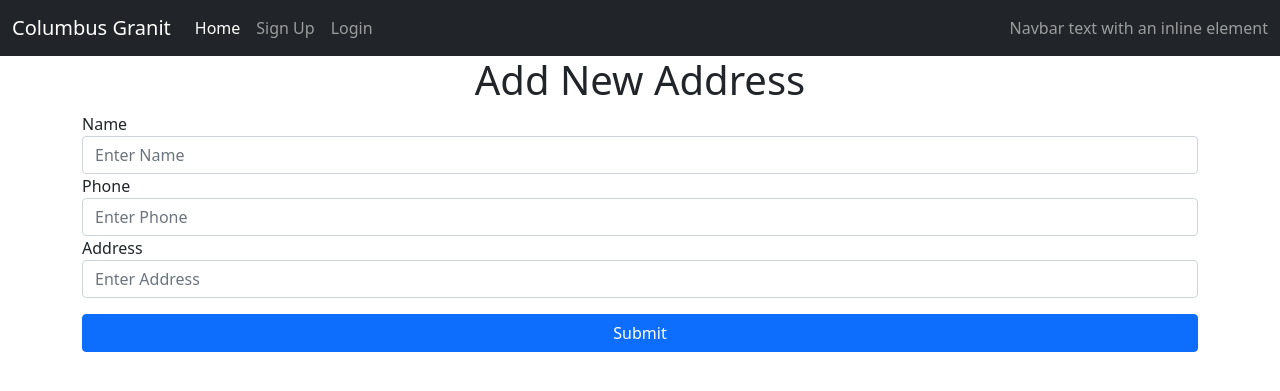
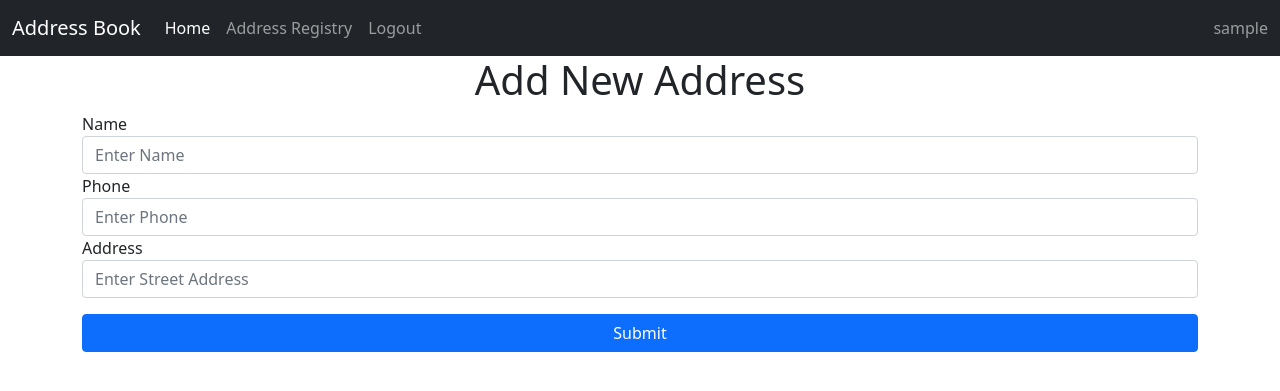
Before and after one commit to timurmalkoc/Flask-phonebook, a Flask app: page /addressregister in a window 1280 px wide. Shown: the top 391 px of the page. Run offline with Flask 2, Linux system fonts and the light colour scheme; the visitor is signed in with stand-in values (Sample User, id 1); data comes from the database, SQL or seed files in the repository; some libraries are stand-ins or nearby versions.

Commit message:
update address and login and out

```diff
--- a/app/__init__.py
+++ b/app/__init__.py
@@ -12,5 +12,8 @@ db = SQLAlchemy(app)
 migrate = Migrate(app, db)
 
 login = LoginManager(app)
+login.login_view = "login"
+login.login_message = "You must login to do changes"
+login.login_message_category = "danger"
 
 from . import models, routes
--- a/app/forms.py
+++ b/app/forms.py
@@ -18,5 +18,5 @@ class UserRegister(FlaskForm):
 
 class Login(FlaskForm):
     username = StringField('Username', validators=[InputRequired()])
-    password = StringField('Passowrd', validators=[InputRequired()])
+    password = PasswordField('Passowrd', validators=[InputRequired()])
     submit = SubmitField()
--- a/app/models.py
+++ b/app/models.py
@@ -2,7 +2,7 @@ from datetime import datetime
 from email.policy import default
 from enum import unique
 from turtle import back
-from werkzeug.security import generate_password_hash
+from werkzeug.security import generate_password_hash, check_password_hash
 from app import db, login
 from flask_login import UserMixin
 
@@ -11,19 +11,32 @@ class Address(db.Model):
         super().__init__(**kwargs)
         db.session.add(self)
         db.session.commit()
-
     id = db.Column(db.Integer, primary_key = True)
     name = db.Column(db.String(50), nullable = False)
     phone = db.Column(db.String(15), nullable = False)
-    address = db.Column(db.String(255), nullable = False, unique = True)
+    street = db.Column(db.String(255), nullable = False)
+    city = db.Column(db.String(50), nullable = False)
+    state = db.Column(db.String(20), nullable = False)
+    zipcode = db.Column(db.String(10) ,nullable = False)
+    county = db.Column(db.String(40), nullable = False)
+    address_type = db.Column(db.String(30), nullable = False)
     date_created = db.Column(db.DateTime, nullable=False, default=datetime.utcnow)
     user_id = db.Column(db.Integer, db.ForeignKey('user.id'))
 
+    def update(self, **kwargs):
+        for key, value in kwargs.items:
+            if key in {'name','phone','address'}:
+                setattr(self, key, value)
+        db.session.commit()
+
+    def delete(self):
+        db.session.delete(self)
+        db.session.commit()
 
 class User(db.Model, UserMixin):
     def __init__(self,**kwargs):
         super().__init__(**kwargs)
-        self.password = generate_password_hash(kwargs['password'])
+        self.set_password(kwargs['password'])
         db.session.add(self)
         db.session.commit()
 
@@ -34,6 +47,13 @@ class User(db.Model, UserMixin):
     date_created = db.Column(db.DateTime, nullable = False, default=datetime.utcnow)
     addressbook = db.relationship('Address', backref='user', lazy='dynamic')
 
+    def set_password(self, password):
+        self.password = generate_password_hash(password)
+        db.session.commit()
+
+    def check_password(self, password):
+        return check_password_hash(self.password, password)
+
 @login.user_loader
 def load_user(user_id):
     return User.query.get(user_id)
--- a/app/routes.py
+++ b/app/routes.py
@@ -2,6 +2,7 @@ from app import app
 from flask import render_template,url_for,redirect,flash
 from app.forms import AddressRegister, UserRegister, Login
 from app.models import Address, User
+from flask_login import login_user, logout_user, login_required, current_user
 
 @app.route('/')
 def index():
@@ -14,13 +15,14 @@ def index():
 
 
 @app.route('/addressregister', methods=["GET","POST"])
+@login_required
 def addressregister():
     form = AddressRegister()
     if form.validate_on_submit():
         name = form.name.data
         phone = form.phone.data
         address = form.address.data
-        Address(name=name, phone=phone, address=address)
+        Address(name=name, phone=phone, address=address, user_id=current_user.id)
         flash("The new address has been added","success")
         return redirect(url_for('index'))
     return render_template('addressregister.html', form=form)
@@ -42,11 +44,27 @@ def signup():
     return render_template('signup.html', form=form)
 
 
-@app.route('/login')
+@app.route('/login', methods=["GET","POST"])
 def login():
     form = Login()
     if form.validate_on_submit():
         username = form.username.data
         password = form.password.data
+        user = User.query.filter_by(username=username).first()
+        if user is not None:
+            if user.check_password(password):
+                login_user(user)
+                flash(f'{user.username} logged in successfully','success')
+                return redirect(url_for('index'))
+            else:
+                flash("Incorrect password !","danger")
+        else:
+            flash("Incorrect Username","danger")
+    return render_template('login.html', form=form)
 
-    return render_template('login.html', form=form)
+@app.route('/logout')
+@login_required
+def logout():
+    logout_user()
+    flash("Logedout scuccessfully","info")
+    return redirect(url_for('index'))
--- a/app/templates/addressregister.html
+++ b/app/templates/addressregister.html
@@ -16,7 +16,7 @@
         {{ form.phone(class='form-control', placeholder='Enter Phone') }}
 
         {{ form.address.label }}
-        {{ form.address(class='form-control', placeholder='Enter Address') }}
+        {{ form.address(class='form-control', placeholder='Enter Street Address') }}
 
         {{ form.submit(class='btn btn-primary w-100 mt-3') }}
     </div>
--- a/app/templates/base.html
+++ b/app/templates/base.html
@@ -10,7 +10,7 @@
 <body>
     <nav class="navbar navbar-expand-lg navbar-dark bg-dark ">
         <div class="container-fluid">
-          <a class="navbar-brand" href="#">Columbus Granit</a>
+          <a class="navbar-brand" href="#">Address Book</a>
           <button class="navbar-toggler" type="button" data-bs-toggle="collapse" data-bs-target="#navbarText" aria-controls="navbarText" aria-expanded="false" aria-label="Toggle navigation">
             <span class="navbar-toggler-icon"></span>
           </button>
@@ -19,9 +19,12 @@
               <li class="nav-item">
                 <a class="nav-link active" aria-current="page" href="{{ url_for('index') }}">Home</a>
               </li>
-              {% if current_user.authenticated %}
+              {% if current_user.is_authenticated %}
               <li class="nav-item">
                 <a class="nav-link" href="{{ url_for('addressregister') }}">Address Registry</a>
+              </li>
+              <li class="nav-item">
+                <a class="nav-link" href="{{ url_for('logout') }}">Logout</a>
               </li>
               {% else %}
               <li class="nav-item">
@@ -33,7 +36,9 @@
               {% endif %}
             </ul>
             <span class="navbar-text">
-              Navbar text with an inline element
+              {% if current_user.is_authenticated %}
+              {{ current_user.username }}
+              {% endif %}
             </span>
           </div>
         </div>
@@ -42,6 +47,7 @@
 
 
     <div class="container">
+      {% include 'alert.html' %}
         {% block content %}{% endblock content %}
     </div>
 
```
Also changed, not shown: migrations/versions/76939fd9d1ee_.py (renamed from migrations/versions/86b04377f6bc_.py, +11 -7 lines), app.db.
